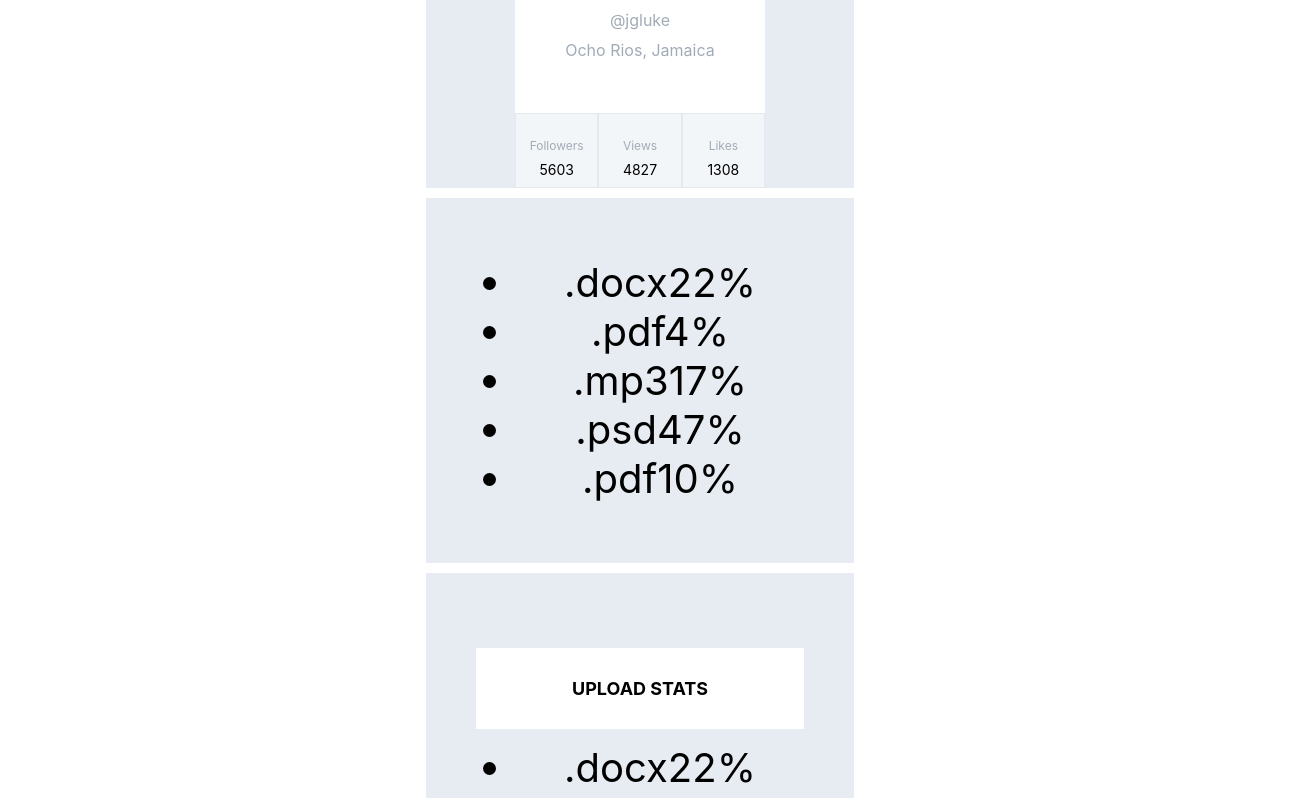
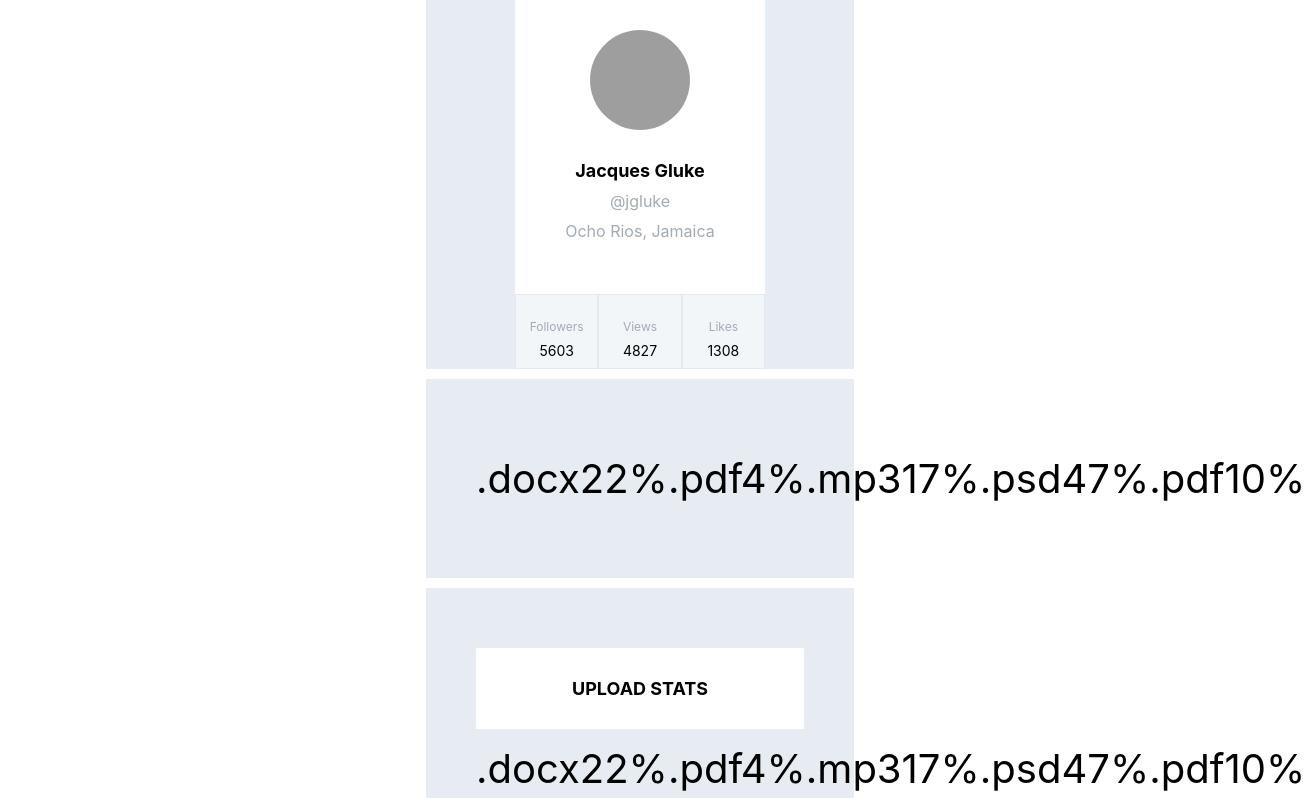
Before and after one commit to nicksolony/goit-react-hw-01-components, a React (Create React App) app: page / in a window 1280 px wide. Shown: the top 798 px of the page, 1305 px wide, since content can reach past the window. Built offline with nearby package versions, Linux system fonts and the light colour scheme; grey boxes are pictures that could not be loaded.

Commit message:
added StatisticsDataList.module.css

```diff
--- a/src/components/StatisticsDataList/StatisticsDataList.jsx
+++ b/src/components/StatisticsDataList/StatisticsDataList.jsx
@@ -1,9 +1,9 @@
 import { StatisticsDataItem } from 'components/StatisticsDataItem/StatisticsDataItem';
-// import css from './StatisticsDataList.module.css';
+import css from './StatisticsDataList.module.css';
 
 export const StatisticsDataList = ({stats}) => {
     return (
-        <ul class="stat-list">
+        <ul className={css.statList}>
             {stats.map(({id, label, percentage})=> (
                  <StatisticsDataItem
                  id={id}
--- a/src/components/StatisticsDataList/StatisticsDataList.module.css
+++ b/src/components/StatisticsDataList/StatisticsDataList.module.css
@@ -0,0 +1,9 @@
+.statList {
+    list-style-type: none;
+    padding-left: 0;
+    display: flex;
+    justify-content:space-around;
+    width: 100%;
+    padding-top: 15px;
+    padding-bottom: 15px;
+}
--- a/src/components/StatisticsTitle/StatisticsTitle.module.css
+++ b/src/components/StatisticsTitle/StatisticsTitle.module.css
@@ -6,4 +6,5 @@
     padding-bottom: 30px;
     font-size: 18px;
     text-transform: uppercase;
+    margin: 0px;
 }
```
